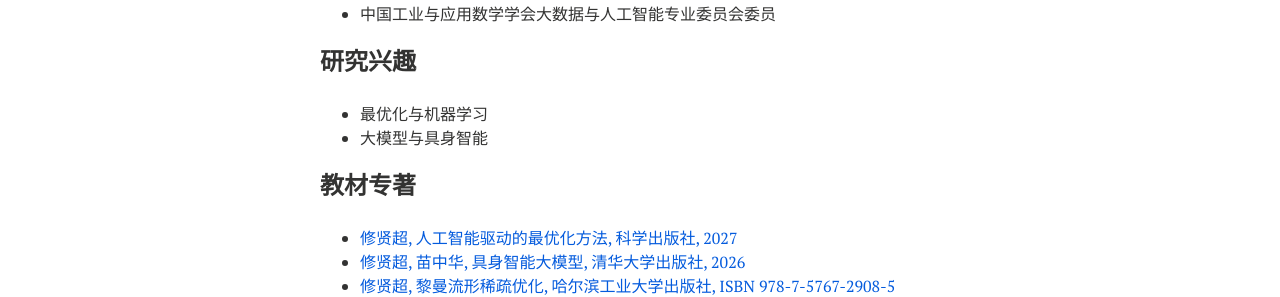
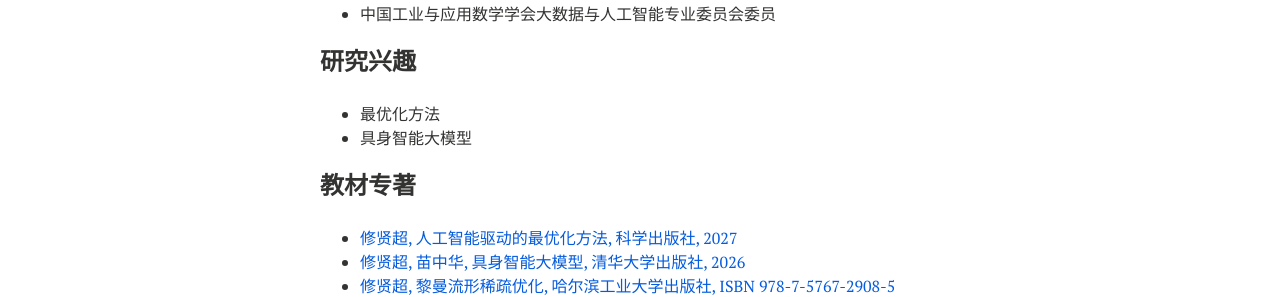
Before and after one commit to xianchaoxiu/xianchaoxiu.github.io, a Jekyll site: the page built from chinese/index.md, in a window 1280 px wide. Shown: the part 569-866 px from the top of the page. Built offline with Jekyll 4.4.1, drawn with Linux system fonts in a browser that asks for light colours; nearby versions of some CDN libraries.

Commit message:
Update index.md

```diff
--- a/chinese/index.md
+++ b/chinese/index.md
@@ -29,8 +29,8 @@ share: false
 
 
 ### 研究兴趣
-* 最优化与机器学习<br>
-* 大模型与具身智能<br>
+* 最优化方法<br>
+* 具身智能大模型<br>
 
 
 ### 教材专著
```
